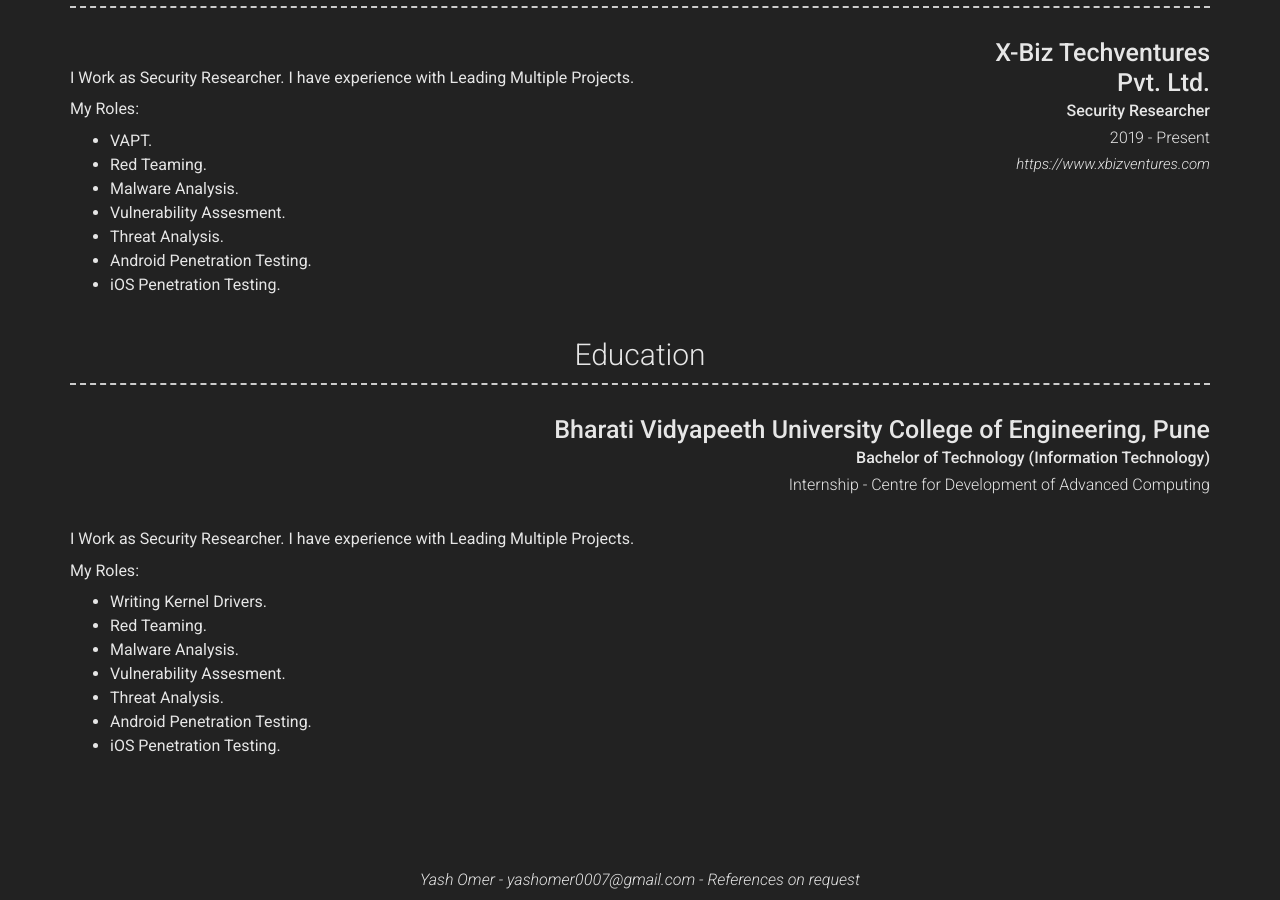
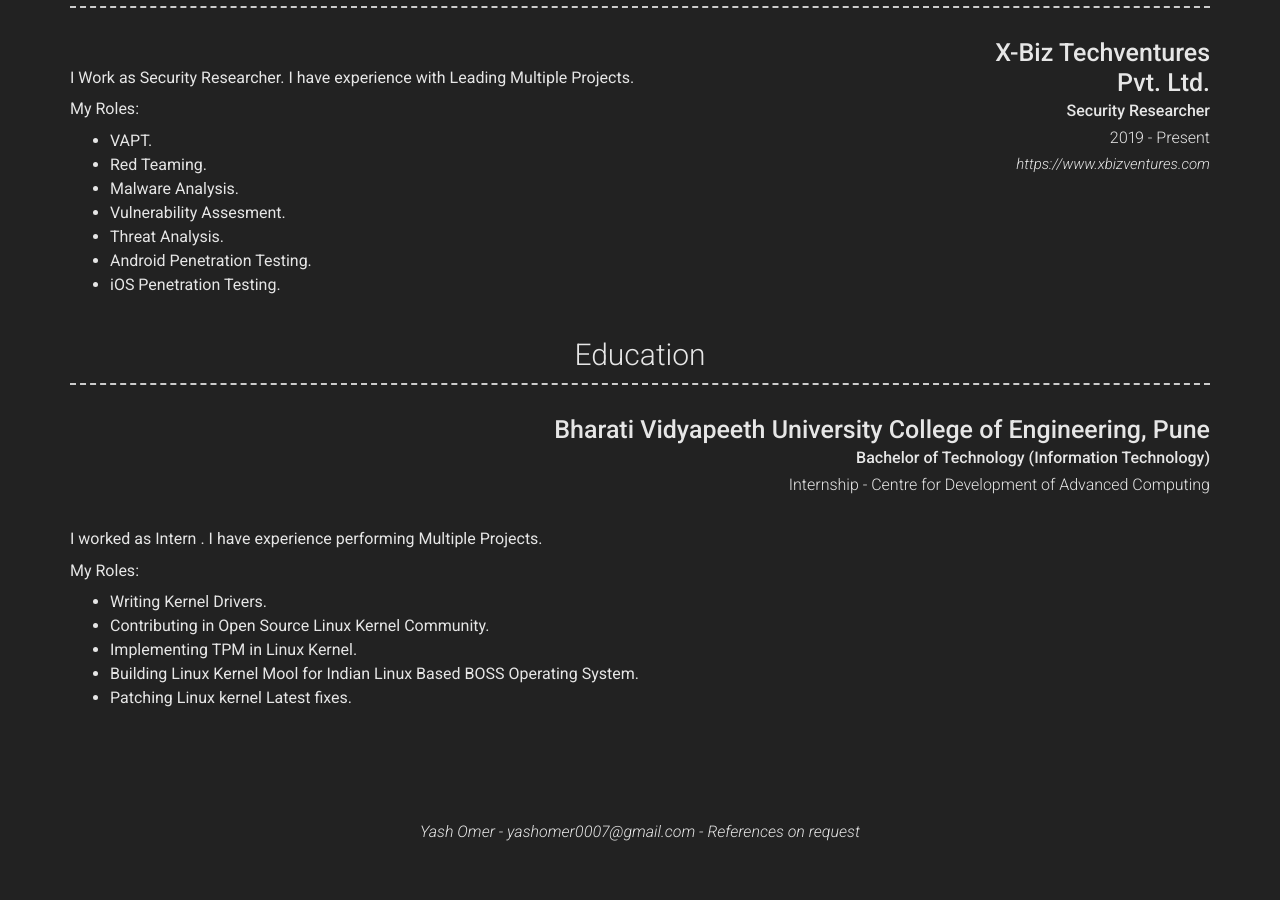
Before and after one commit to yashomer1994/Resume, a Jekyll site: the page built from index.md, in a window 1280 px wide and 900 px high, scrolled down 837 px. Built offline with Jekyll 4.4.1, drawn with Linux system fonts in a browser that asks for light colours; nearby versions of some CDN libraries; after the commit the page ends 1689 px from its top, so only the background shows below that.

Commit message:
Update _config.yml

```diff
--- a/_config.yml
+++ b/_config.yml
@@ -136,16 +136,15 @@
         quote: >
 
         description: | # this will include new lines to allow paragraphs
-          I Work as Security Researcher. I have experience with Leading Multiple Projects.
+          I worked as Intern . I have experience performing Multiple Projects.
 
             My Roles:
            - Writing Kernel Drivers.
-           - Red Teaming.
-           - Malware Analysis.
-           - Vulnerability Assesment.
-           - Threat Analysis.
-           - Android Penetration Testing.
-           - iOS Penetration Testing.
+           - Contributing in Open Source Linux Kernel Community.
+           - Implementing TPM in Linux Kernel.
+           - Building Linux Kernel Mool for Indian Linux Based BOSS Operating System.
+           - Patching Linux kernel Latest fixes.
+
 
  # - title: Certification
   #  layout: list
```
